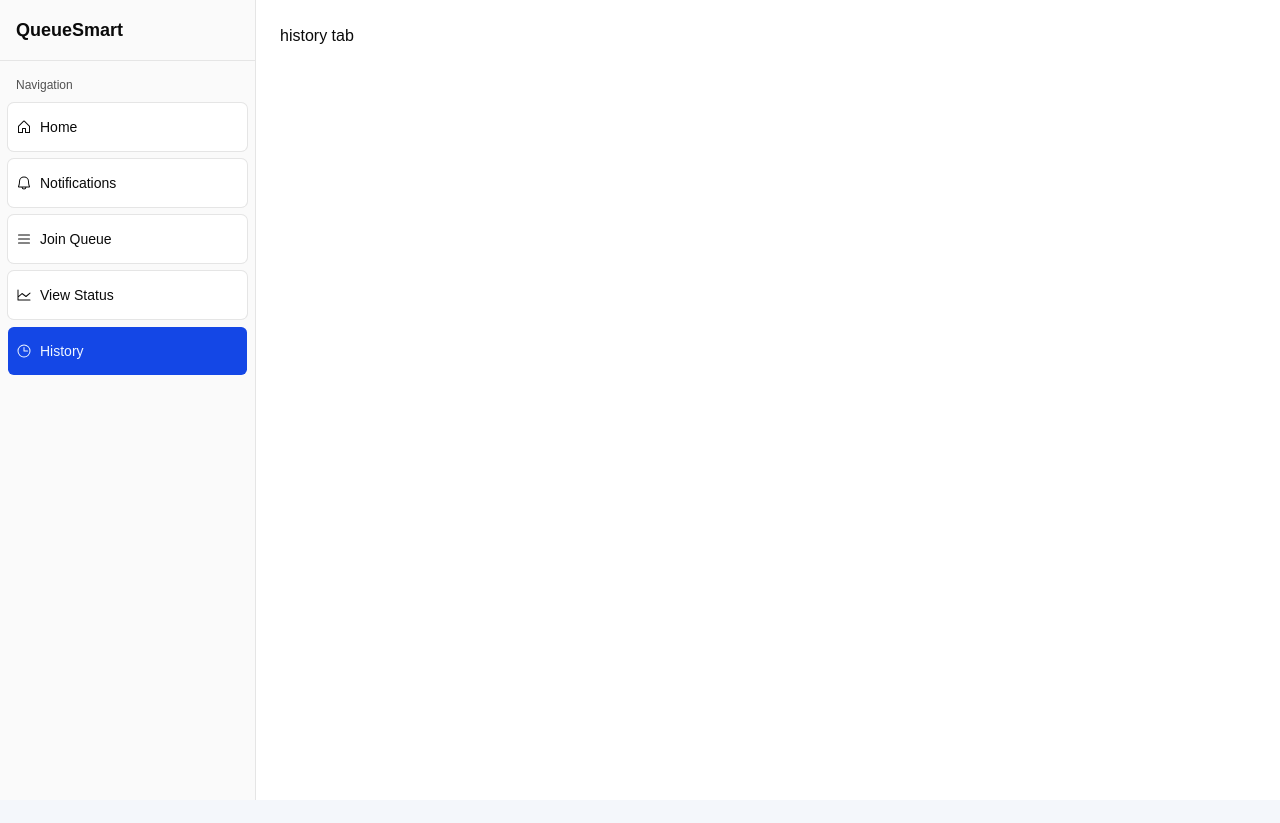
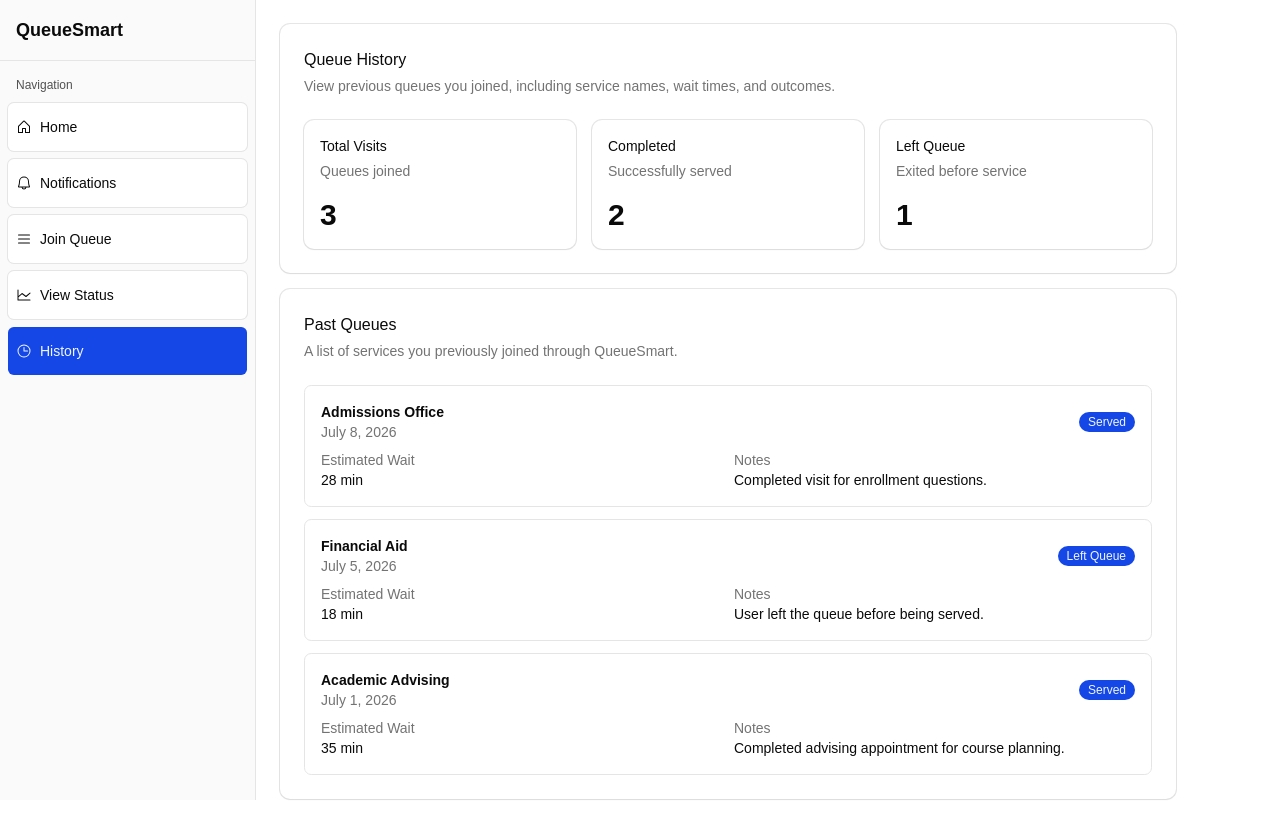
Before and after one commit to alns13/QueueSmart, a React (Vite) app: page /user-dashboard in a window 1280 px wide. Both pictures are taken after a click on the button "History". Before the commit the page ends 800 px from the top, so only its background shows below. Built offline with nearby package versions, Linux system fonts and the light colour scheme.

Commit message:
Add queue history screen

```diff
--- a/src/components/ui/dashboard/History.jsx
+++ b/src/components/ui/dashboard/History.jsx
@@ -1,5 +1,121 @@
+import React from "react";
+
+import {
+  Card,
+  CardContent,
+  CardDescription,
+  CardHeader,
+  CardTitle,
+} from "@/components/ui/card";
+
+import { Badge } from "../badge";
+
+const historyItems = [
+  {
+    id: 1,
+    service: "Admissions Office",
+    date: "July 8, 2026",
+    waitTime: "28 min",
+    outcome: "Served",
+    notes: "Completed visit for enrollment questions.",
+  },
+  {
+    id: 2,
+    service: "Financial Aid",
+    date: "July 5, 2026",
+    waitTime: "18 min",
+    outcome: "Left Queue",
+    notes: "User left the queue before being served.",
+  },
+  {
+    id: 3,
+    service: "Academic Advising",
+    date: "July 1, 2026",
+    waitTime: "35 min",
+    outcome: "Served",
+    notes: "Completed advising appointment for course planning.",
+  },
+];
+
 export function History() {
-    return (
-        <p>history tab</p>
-    )
+  return (
+    <div className="w-full max-w-4xl space-y-4">
+      <Card>
+        <CardHeader>
+          <CardTitle>Queue History</CardTitle>
+          <CardDescription>
+            View previous queues you joined, including service names, wait times, and outcomes.
+          </CardDescription>
+        </CardHeader>
+
+        <CardContent className="grid grid-cols-1 gap-4 md:grid-cols-3">
+          <Card size="sm">
+            <CardHeader>
+              <CardTitle>Total Visits</CardTitle>
+              <CardDescription>Queues joined</CardDescription>
+            </CardHeader>
+            <CardContent>
+              <p className="text-3xl font-bold">{historyItems.length}</p>
+            </CardContent>
+          </Card>
+
+          <Card size="sm">
+            <CardHeader>
+              <CardTitle>Completed</CardTitle>
+              <CardDescription>Successfully served</CardDescription>
+            </CardHeader>
+            <CardContent>
+              <p className="text-3xl font-bold">2</p>
+            </CardContent>
+          </Card>
+
+          <Card size="sm">
+            <CardHeader>
+              <CardTitle>Left Queue</CardTitle>
+              <CardDescription>Exited before service</CardDescription>
+            </CardHeader>
+            <CardContent>
+              <p className="text-3xl font-bold">1</p>
+            </CardContent>
+          </Card>
+        </CardContent>
+      </Card>
+
+      <Card>
+        <CardHeader>
+          <CardTitle>Past Queues</CardTitle>
+          <CardDescription>
+            A list of services you previously joined through QueueSmart.
+          </CardDescription>
+        </CardHeader>
+
+        <CardContent className="space-y-3">
+          {historyItems.map((item) => (
+            <div key={item.id} className="rounded-lg border p-4">
+              <div className="mb-2 flex items-center justify-between gap-4">
+                <div>
+                  <p className="font-semibold">{item.service}</p>
+                  <p className="text-sm text-muted-foreground">{item.date}</p>
+                </div>
+
+                <Badge variant="default">{item.outcome}</Badge>
+              </div>
+
+              <div className="grid grid-cols-1 gap-3 text-sm md:grid-cols-2">
+                <div>
+                  <p className="font-medium text-muted-foreground">Estimated Wait</p>
+                  <p>{item.waitTime}</p>
+                </div>
+
+                <div>
+                  <p className="font-medium text-muted-foreground">Notes</p>
+                  <p>{item.notes}</p>
+                </div>
+              </div>
+            </div>
+          ))}
+        </CardContent>
+      </Card>
+    </div>
+  );
 }
```
